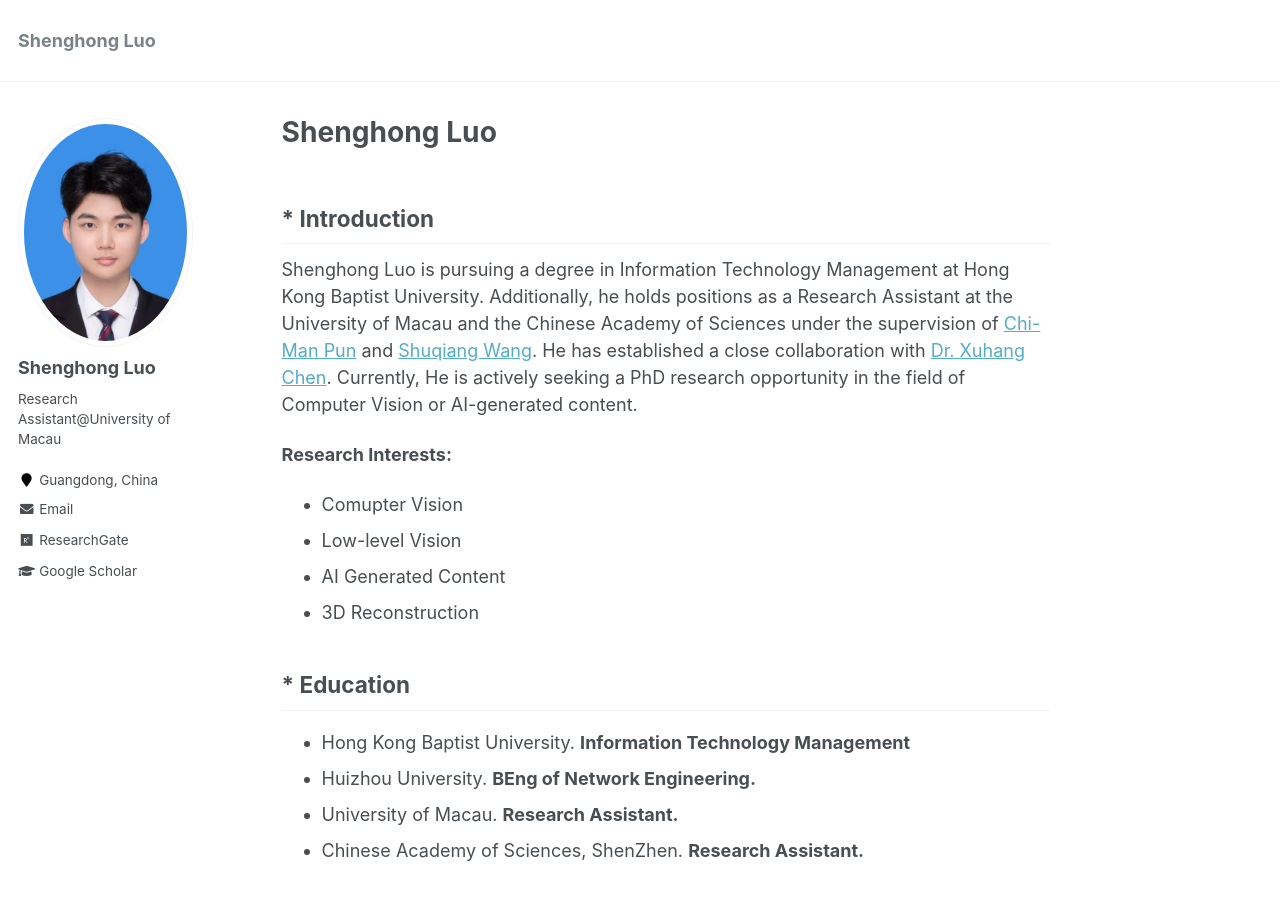
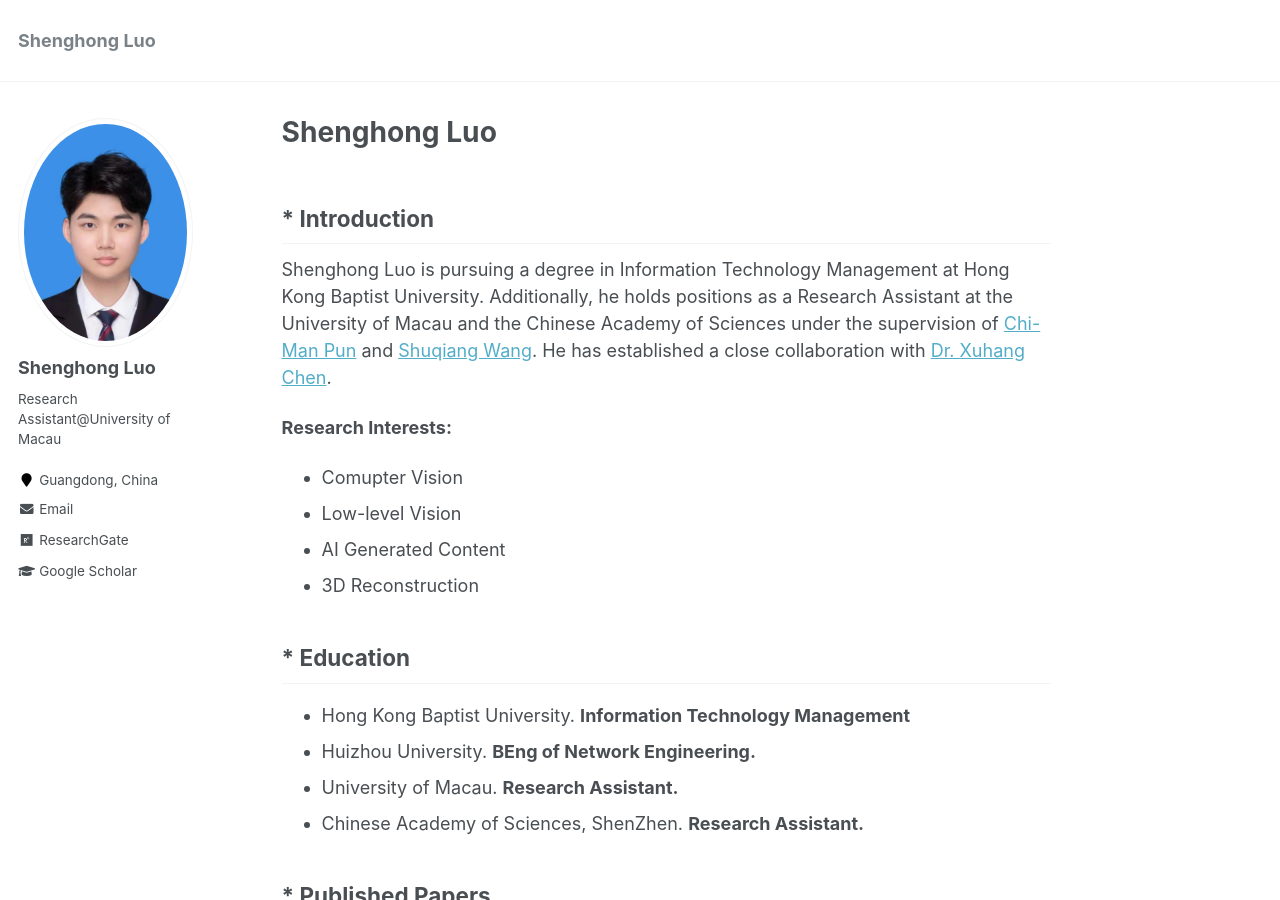
Before and after one commit to Shenghong-Luo/Shenghong-Luo.github.io, a Jekyll site: the page built from _pages/about.md, in a window 1280 px wide and 900 px high. Built offline with Jekyll 4.4.1, drawn with Linux system fonts in a browser that asks for light colours.

Commit message:
Update about.md

```diff
--- a/_pages/about.md
+++ b/_pages/about.md
@@ -11,7 +11,7 @@ redirect_from:
 
 
 ## * Introduction
-Shenghong Luo is pursuing a degree in Information Technology Management at Hong Kong Baptist University. Additionally, he holds positions as a Research Assistant at the University of Macau and the Chinese Academy of Sciences under the supervision of <a href="https://www.cis.um.edu.mo/~cmpun/">Chi-Man Pun</a> and <a href="https://people.ucas.edu.cn/~wangshuqiang?language=en">Shuqiang Wang</a>. He has established a close collaboration with <a href="https://cxh.netlify.app/">Dr. Xuhang Chen</a>. Currently, He is actively seeking a PhD research opportunity in the field of Computer Vision or AI-generated content.
+Shenghong Luo is pursuing a degree in Information Technology Management at Hong Kong Baptist University. Additionally, he holds positions as a Research Assistant at the University of Macau and the Chinese Academy of Sciences under the supervision of <a href="https://www.cis.um.edu.mo/~cmpun/">Chi-Man Pun</a> and <a href="https://people.ucas.edu.cn/~wangshuqiang?language=en">Shuqiang Wang</a>. He has established a close collaboration with <a href="https://cxh.netlify.app/">Dr. Xuhang Chen</a>.
 
 <b>Research Interests:</b>
 * Comupter Vision
```
